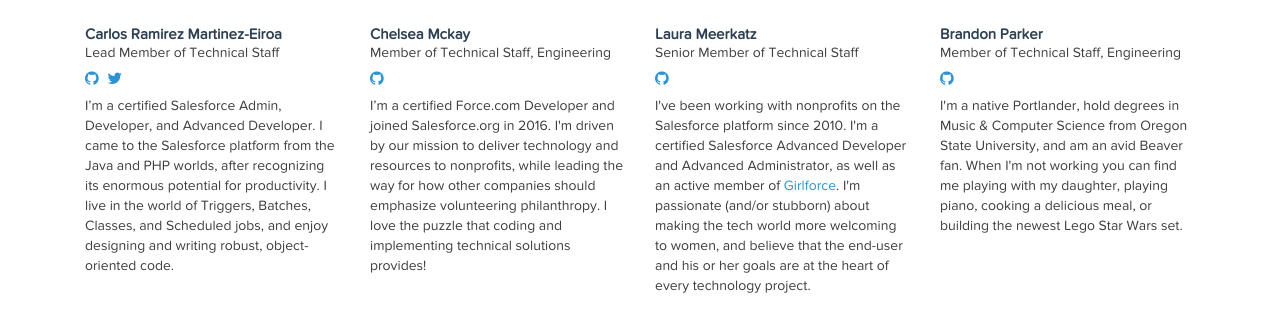
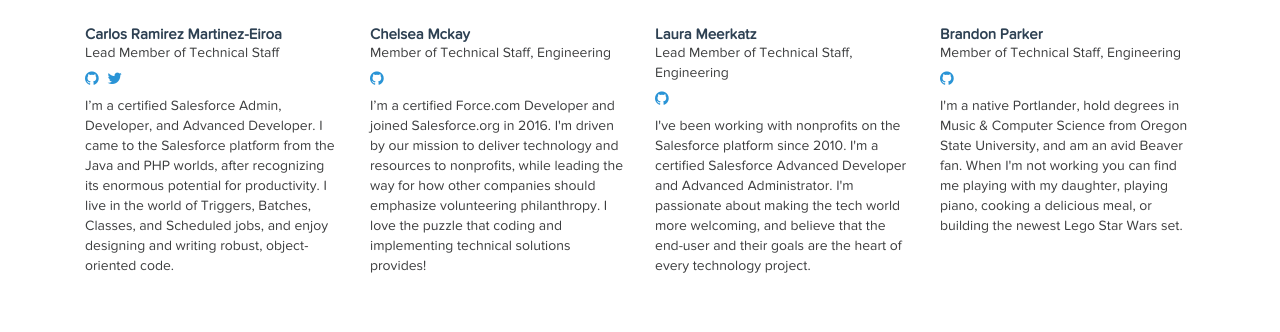
Before and after one commit to dvenor/salesforcefoundation.github.io, a Jekyll site: the page built from index.html, in a window 1280 px wide and 900 px high, scrolled down 8357 px, cut to the strip 216-579 px from the top of the window. Shown: the top 332 px of the strip. Built offline with Jekyll 4.4.1, drawn with Linux system fonts in a browser that asks for light colours; some web fonts are replaced; the list of posts is cut into pages by our own code; comment, search, counter and statistics services are not loaded.

Commit message:
Update members.yml
Update Laura's title, bio

```diff
--- a/_data/members.yml
+++ b/_data/members.yml
@@ -216,8 +216,8 @@
 Laura Meerkatz:
   github:         lmeerkatz
   avatar:         https://avatars1.githubusercontent.com/u/2000501
-  title:          "Senior Member of Technical Staff"
-  bio:            "I've been working with nonprofits on the Salesforce platform since 2010. I'm a certified Salesforce Advanced Developer and Advanced Administrator, as well as an active member of <a href=\"http://wearegirlforce.com\" title=\"Girlforce\">Girlforce</a>. I'm passionate (and/or stubborn) about making the tech world more welcoming to women, and believe that the end-user and his or her goals are at the heart of every technology project."
+  title:          "Lead Member of Technical Staff, Engineering"
+  bio:            "I've been working with nonprofits on the Salesforce platform since 2010. I'm a certified Salesforce Advanced Developer and Advanced Administrator. I'm passionate about making the tech world more welcoming, and believe that the end-user and their goals are the heart of every technology project."
 
 Brandon Parker:
   github:         Br4nd0R
```
